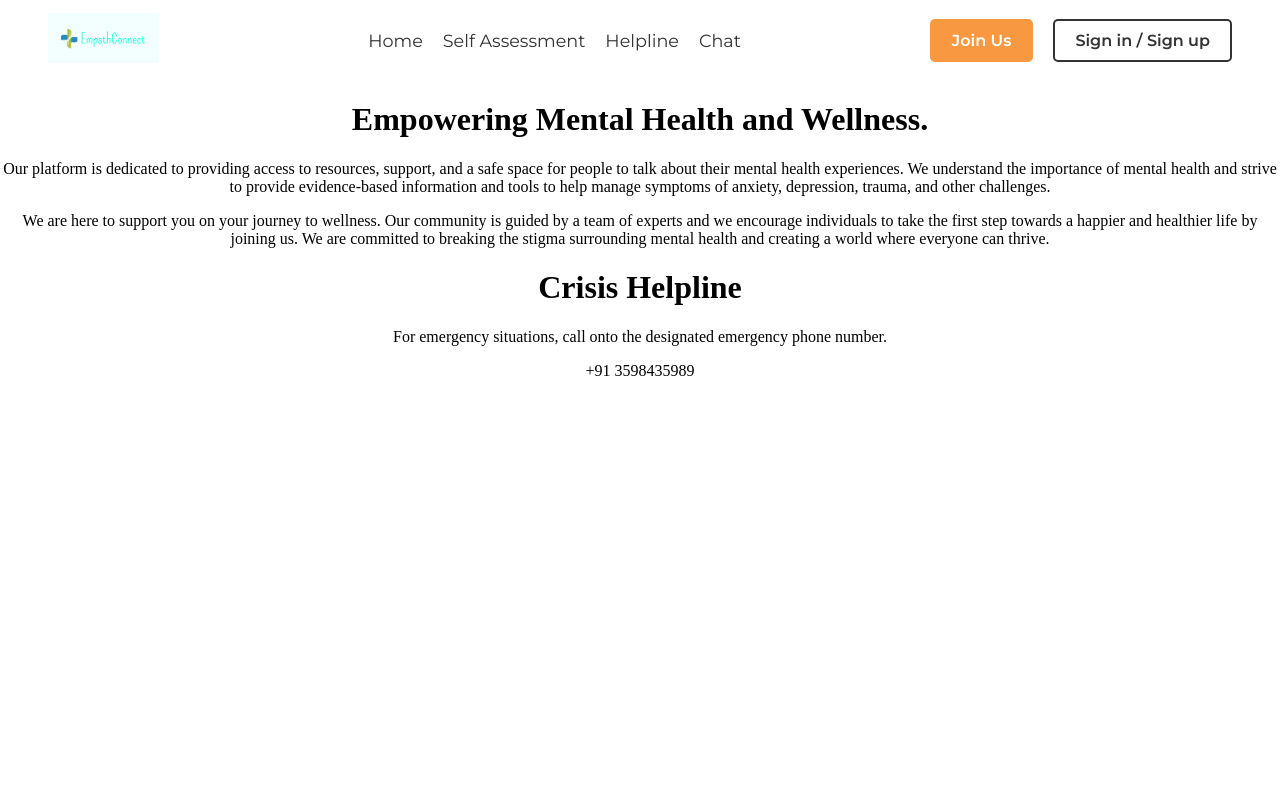
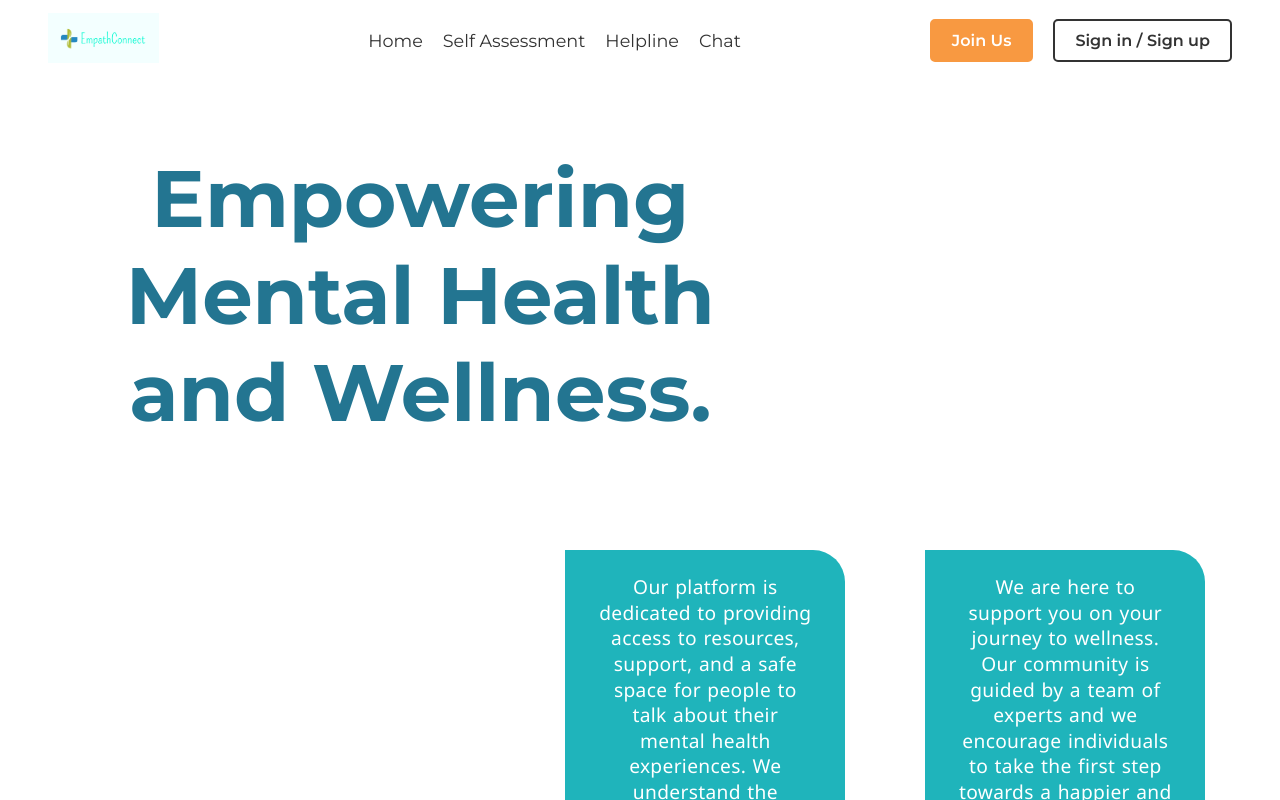
Before and after one commit to devayanm/iemhacks_tat-tvam-asi, a React (Create React App) app: page / in a window 1280 px wide. Shown: the top 800 px of the page. Built offline with nearby package versions, Linux system fonts and the light colour scheme.

Commit message:
Added and Updated Header

```diff
--- /dev/null
+++ b/src/components/Header/Header.css
@@ -0,0 +1,134 @@
+.header-container {
+    height: 150svh;
+    border-radius: 0 0 2rem 2rem;
+    display: flex;
+    flex-direction: column;
+    gap: 2.5rem;
+}
+
+.header-row-1 {
+    margin-top: 1rem;
+    display: flex;
+    flex-direction: row-reverse;
+    justify-content: space-evenly;
+    align-items: center;
+    gap: 1.6rem;
+    width: 100%;
+
+}
+
+.header-row-2 {
+    display: flex;
+    flex-direction: row;
+    justify-content: space-evenly;
+    align-items: center;
+    gap: 4rem;
+    width: 100%;
+
+}
+
+.header-image-1,
+.header-image-2 {
+    height: 24rem;
+    width: 22rem;
+    border-radius: 0.5rem;
+}
+
+.header-image-1 {
+    /* background-image: url(../../img/human.jpg); */
+    background-size: cover;
+    background-position: center;
+
+}
+
+.header-image-2 {
+    /* background-image: url(../../img/human2.jpg); */
+    background-size: cover;
+    background-position: center;
+
+
+}
+
+.header-content-1 {
+    width: 56%;
+}
+
+.header-content-1 h1 {
+    width: 100%;
+    font-family: var(--montserrat);
+    font-weight: 700;
+    font-size: 5rem;
+    color: var(--green);
+}
+
+.header-content-2 {
+
+    width: 50%;
+    display: flex;
+    align-items: center;
+    flex-direction: row;
+    gap: 5rem;
+}
+
+.header-content-2 p {
+    padding: 1.5rem 2rem;
+    line-height: 1.6rem;
+    word-spacing: 0.07rem;
+    letter-spacing: 0.02rem;
+    font-size: 1.2rem;
+    color: var(--white);
+    font-family: var(--noto);
+    font-weight: 400;
+    text-align: center;
+    margin-top: 1rem;
+    width: 48%;
+    background-color: var(--bluish-green);
+    border-radius: 0 2rem 0 2rem;
+    height: 19rem;
+}
+
+.highlight {
+    font-weight: 500;
+    font-size: 1.25rem;
+}
+
+.max {
+    font-family: var(--sg);
+}
+
+.header-row-4 {
+    padding: 2rem;
+    margin: 3rem 8rem;
+    display: flex;
+    justify-content: space-between;
+    align-items: center;
+    background-color: var(--light-blue);
+    border-radius: 1rem;
+}
+
+.header-row-4 h1 {
+    color: var(--green);
+    font-family: var(--montserrat);
+    font-size: 2.1rem;
+}
+
+.header-row-4 p {
+    color: var(--black);
+    font-family: var(--noto);
+    font-size: 1.15rem;
+    width: 40%;
+    text-align: center;
+}
+
+.emergency {
+    color: var(--orange);
+}
+
+.phone {
+    padding: 1rem 1.6rem;
+    background-color: var(--orange);
+    font-family: var(--montserrat);
+    color: var(--white);
+    font-size: 1.2rem;
+    border-radius: 0.5rem;
+}
--- a/src/components/Header/Header.js
+++ b/src/components/Header/Header.js
@@ -1,5 +1,5 @@
 import React from 'react'
-// import './Header.css'
+import './Header.css'
 
 const Header = () => {
     return (
```
